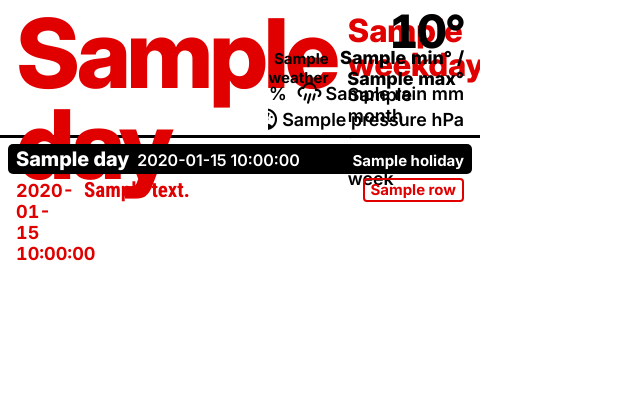
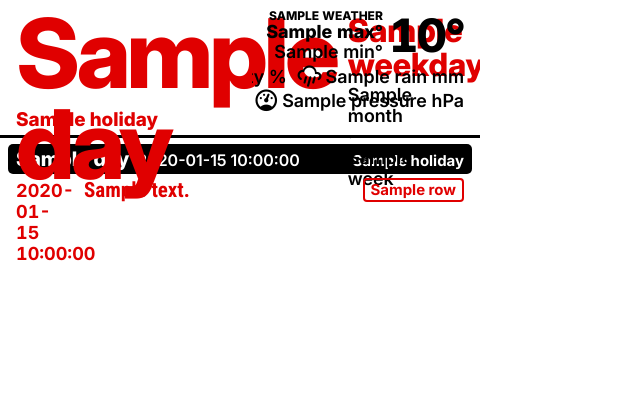
Before and after one commit to hruskin/espink-dashboard, a Python web app: template espink_server/app/templates/dashboard.html.j2 in a window 1280 px wide. Shown: the top 420 px of the page, without its empty margins (0-640 px from the left). Run offline with Jinja, Linux system fonts and the light colour scheme; the template is opened without the code that fills it: most values are stand-ins (such as "Sample title", 1, 10 or a date in 2020).

Commit message:
Add-on 0.2.4: min/max vedle ikony počasí, upozornění přes celou šířku
- denní max/min nad sebou mezi ikonou a aktuální teplotou (večer „zítra“)
- dlouhá teplota menším písmem, ikona se nesmršťuje
- upozornění (svoz, narozeniny) / státní svátek na spodním řádku hlavičky
  přes celou šířku – už se neořezává

Co-Authored-By: Claude Opus 5.5 <noreply@anthropic.com>

```diff
--- a/espink_server/app/templates/dashboard.html.j2
+++ b/espink_server/app/templates/dashboard.html.j2
@@ -20,19 +20,26 @@
   .mdi::before { line-height: 1; }
 
   /* ── Hlavička ───────────────────────────── */
-  header { height: 138px; padding: 8px 16px 0; display: flex; border-bottom: 3px solid var(--ink); }
+  header { height: 138px; padding: 8px 16px 0; border-bottom: 3px solid var(--ink); position: relative; }
+  .hrow { display: flex; }
+  /* upozornění přes celou šířku dole v hlavičce */
+  .hline { position: absolute; left: 16px; right: 16px; bottom: 3px; height: 24px; font-size: 19px; font-weight: 800; }
   .date { display: flex; align-items: flex-start; flex: 1; min-width: 0; }
   .daynum { font-size: 96px; font-weight: 800; line-height: 0.95; letter-spacing: -4px; margin-right: 12px; }
   .datetext { padding-top: 6px; min-width: 0; }
   .weekday { font-size: 32px; font-weight: 800; line-height: 1.05; }
   .month { font-size: 18px; font-weight: 600; margin-top: 3px; }
   .nameday { font-size: 18px; font-weight: 600; margin-top: 8px; }
-  .holiday, .alert { font-size: 19px; font-weight: 800; margin-top: 2px; }
-  .now { width: 196px; text-align: right; overflow: hidden; }
-  .now-top { display: flex; justify-content: flex-end; align-items: center; gap: 2px; height: 46px; }
-  .now-top .mdi { font-size: 46px; line-height: 1; }
-  .temp { font-size: 46px; font-weight: 800; letter-spacing: -1.5px; line-height: 1; }
-  .now-sub { font-size: 18px; font-weight: 600; height: 25px; margin-top: 1px; display: flex; align-items: center; justify-content: flex-end; gap: 10px; }
+  .now { width: 212px; text-align: right; overflow: hidden; }
+  .now-top { display: flex; justify-content: flex-end; align-items: center; gap: 4px; height: 54px; margin-bottom: 2px; }
+  .now-top .mdi { font-size: 50px; line-height: 1; flex: none; }
+  .minmax { display: flex; flex-direction: column; align-items: flex-end; line-height: 20px; font-size: 18px; margin-right: 2px; flex: none; }
+  .minmax .hi { font-weight: 800; }
+  .minmax .lo { font-weight: 600; }
+  .minmax small { font-size: 12px; font-weight: 800; line-height: 13px; text-transform: uppercase; }
+  .temp { font-size: 46px; font-weight: 800; letter-spacing: -1.5px; line-height: 1; white-space: nowrap; }
+  .temp.long { font-size: 38px; letter-spacing: -1px; }
+  .now-sub { font-size: 18px; font-weight: 600; height: 24px; display: flex; align-items: center; justify-content: flex-end; gap: 10px; }
   .now-sub.mm { font-weight: 800; }
   .now-sub span { display: inline-flex; align-items: center; gap: 3px; white-space: nowrap; flex: none; }
   .now-sub .mdi { font-size: 26px; line-height: 1; margin: -3px 0; }
@@ -95,22 +102,24 @@
 <body>
 {% set h = v.header %}{% set w = v.weather %}
 <header>
+<div class="hrow">
   <div class="date">
     <div class="daynum num {{ 'red' if h.holiday }}">{{ h.day }}</div>
     <div class="datetext">
       <div class="weekday {{ 'red' if h.holiday }}">{{ h.weekday }}</div>
       <div class="month">{{ h.month }} · {{ h.week }}</div>
       {% if h.nameday %}<div class="nameday ellipsis">{{ h.nameday if 'svátek' in h.nameday|lower else 'Svátek: ' ~ h.nameday }}</div>{% endif %}
-      {% if h.alert %}<div class="alert red ellipsis">{{ h.alert }}</div>
-      {% elif h.holiday %}<div class="holiday red ellipsis">{{ h.holiday }}</div>{% endif %}
     </div>
   </div>
   <div class="now">
     <div class="now-top">
       <i class="mdi mdi-{{ w.icon }}"></i>
-      <span class="temp num">{{ w.temp or '--' }}°</span>
+      {% if w.min and w.max %}<span class="minmax num">
+        {% if w.minmax_label %}<small>{{ w.minmax_label }}</small>{% endif %}
+        <span class="hi">{{ w.max }}°</span><span class="lo">{{ w.min }}°</span>
+      </span>{% endif %}
+      <span class="temp num {{ 'long' if (w.temp or '')|length > 4 }}">{{ w.temp or '--' }}°</span>
     </div>
-    {% if w.min and w.max %}<div class="now-sub num mm">{% if w.minmax_label %}<small>{{ w.minmax_label }}</small> {% endif %}{{ w.min }}° / {{ w.max }}°</div>{% endif %}
     <div class="now-sub num">
       {% if w.humidity %}<span><i class="mdi mdi-water-percent"></i>{{ w.humidity }} %</span>{% endif %}
       {% if w.rain %}<span><i class="mdi mdi-weather-pouring"></i>{{ w.rain }} mm</span>{% endif %}
@@ -120,6 +129,9 @@
       {% if w.pressure %}<span><i class="mdi mdi-gauge"></i>{{ w.pressure }} hPa</span>{% endif %}
     </div>{% endif %}
   </div>
+</div>
+{% if h.alert %}<div class="hline red ellipsis">{{ h.alert }}</div>
+{% elif h.holiday %}<div class="hline red ellipsis">{{ h.holiday }}</div>{% endif %}
 </header>
 
 {% if v.departures %}{% set d = v.departures %}
--- a/espink_server/config.yaml
+++ b/espink_server/config.yaml
@@ -1,5 +1,5 @@
 name: ESPink Server
-version: "0.2.3"
+version: "0.2.4"
 slug: espink_server
 description: Lokální server protokolu Živý obraz – kreslí dashboard z dat Home Assistantu pro e-paper ESPink
 arch:
```
